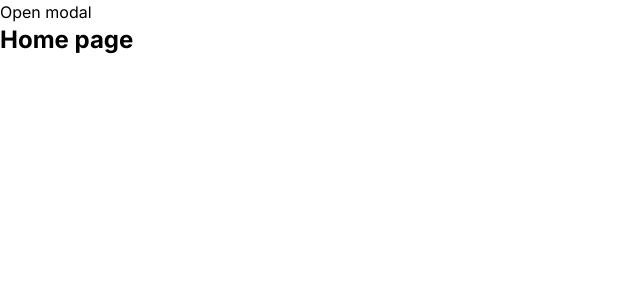
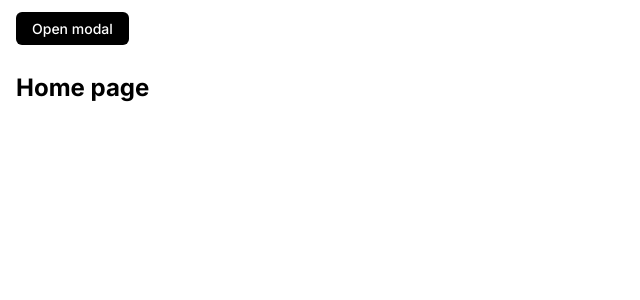
Before and after one commit to ssabii/app-router-example, a Next.js app: page / in a window 1280 px wide. Shown: the top 300 px of the page, without its empty margins (0-640 px from the left). Built offline with nearby package versions, Linux system fonts and the light colour scheme.

Commit message:
chore: 스타일 수정

```diff
--- a/app/layout.tsx
+++ b/app/layout.tsx
@@ -20,8 +20,13 @@ export default function RootLayout({
   return (
     <html lang="en">
       <body className={inter.className}>
-        <nav>
-          <Link href="/login">Open modal</Link>
+        <nav className="p-4">
+          <Link
+            href="/login"
+            className="rounded-md bg-black px-4 py-2 text-sm font-medium text-white"
+          >
+            Open modal
+          </Link>
         </nav>
         {auth}
         {children}
--- a/app/page.tsx
+++ b/app/page.tsx
@@ -1,6 +1,6 @@
 export default function Page() {
   return (
-    <h1 className="text-2xl font-bold">
+    <h1 className="p-4 text-2xl font-bold">
       Home page
     </h1>
   )
```
